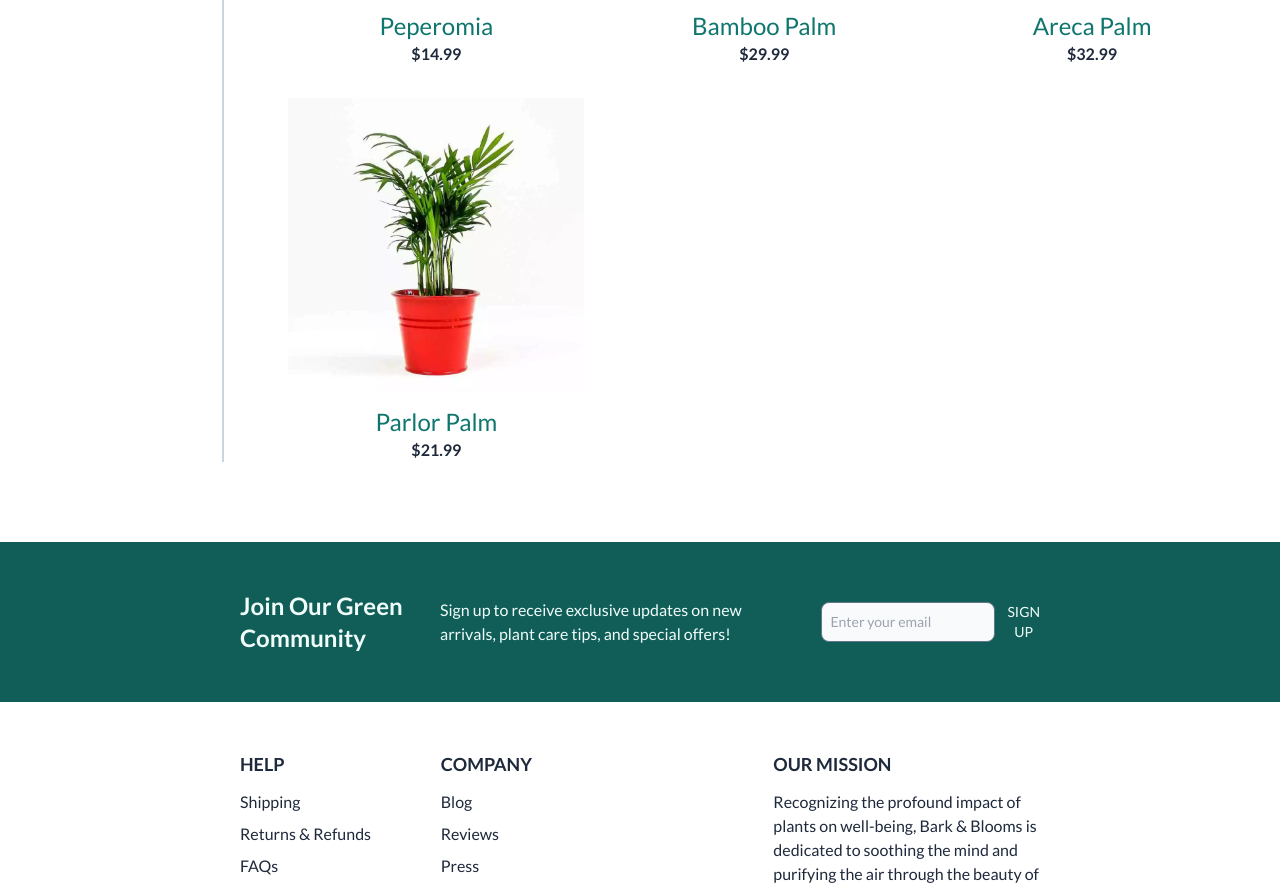
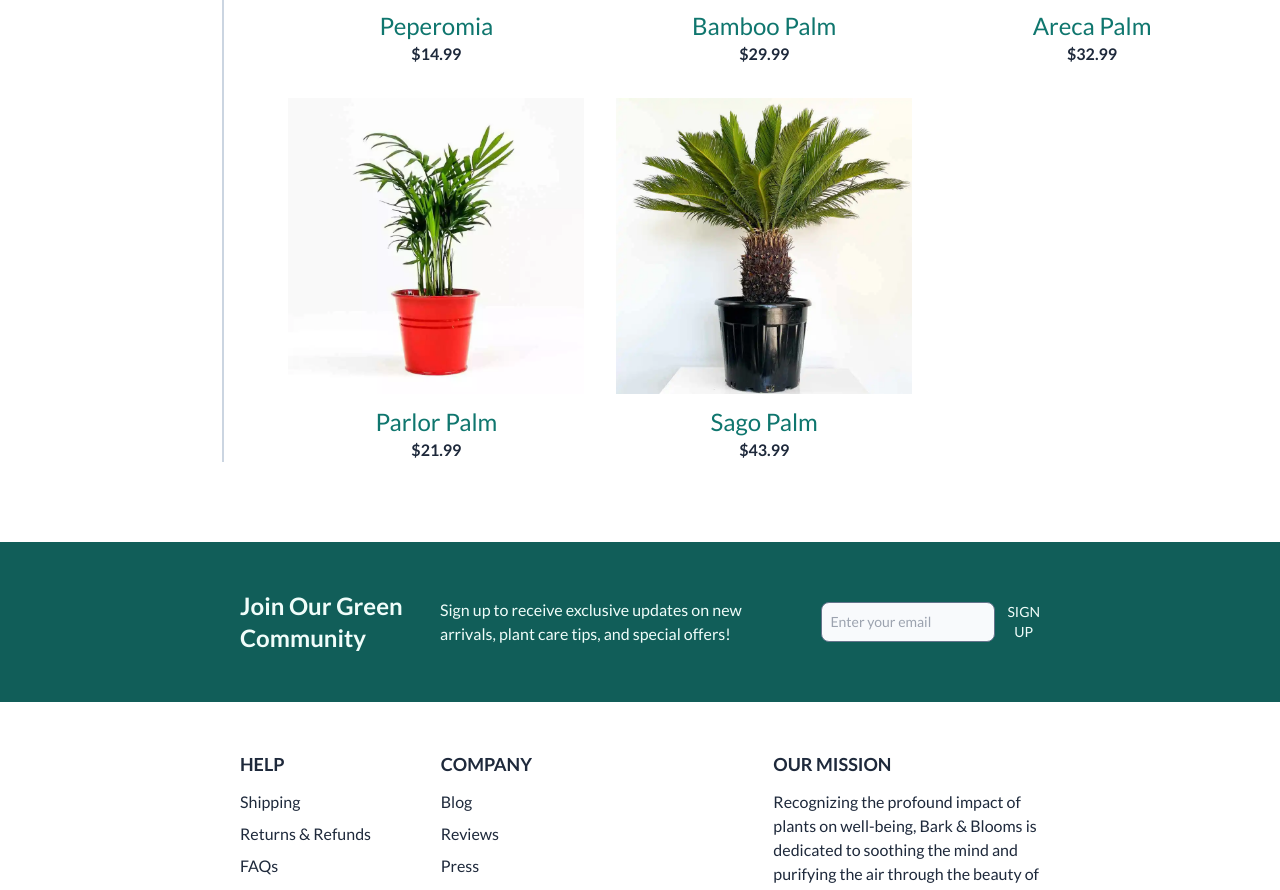
Before and after one commit to tarikkocar/shopping-cart, a React (Vite) app: page /all-houseplants in a window 1280 px wide. Shown: the part 3060-3950 px from the top of the page. Built offline with nearby package versions, Linux system fonts and the light colour scheme.

Commit message:
Add new plant

```diff
--- a/src/constants/plants.js
+++ b/src/constants/plants.js
@@ -241,6 +241,17 @@ const plants = [
       "Chamaedorea elegans, the Parlor Palm, offers classic beauty with its arching fronds, thriving in low light and creating a timeless indoor retreat.",
     id: 21,
   },
+  {
+    title: "Sago Palm",
+    img_1: "/assets/sago_palm_1.webp",
+    img_2: "/assets/sago_palm_2.webp",
+    price: 43.99,
+    height: "120-140 cm",
+    collections: ["all-houseplants", "easy-to-care", "palms"],
+    description:
+      "A hardy and iconic ornamental plant, the Sago Palm (Cycas revoluta) boasts feathery, dark green fronds, adding a touch of tropical elegance to indoor and outdoor spaces.",
+    id: 22,
+  },
 ];
 
 export default plants;
--- a/src/pages/HomePage.jsx
+++ b/src/pages/HomePage.jsx
@@ -10,7 +10,7 @@ export default function HomePage() {
       initial={{ opacity: 0 }}
       animate={{ opacity: 1 }}
       transition={{ duration: 0.5 }}
-      className="flex flex-col items-center"
+      className="flex flex-col items-center gap-4"
     >
       <div className="relative">
         <img
@@ -59,7 +59,7 @@ export default function HomePage() {
           ))}
         </div>
       </div>
-      <div className="flex flex-col gap-8 items-center py-6 px-20 mt-8 max-[1000px]:px-8 max-w-[110rem]">
+      <div className="flex flex-col gap-8 items-center py-6 px-20 max-[1000px]:px-8 max-w-[110rem]">
         <h2 className="text-2xl max-[600px]:text-lg">From Our Blog</h2>
         <div className="flex gap-8">
           <div className="w-1/3 flex flex-col items-center">
```
Also changed, not shown: public/assets/sago_palm_1.webp (added), public/assets/sago_palm_2.webp (added).
